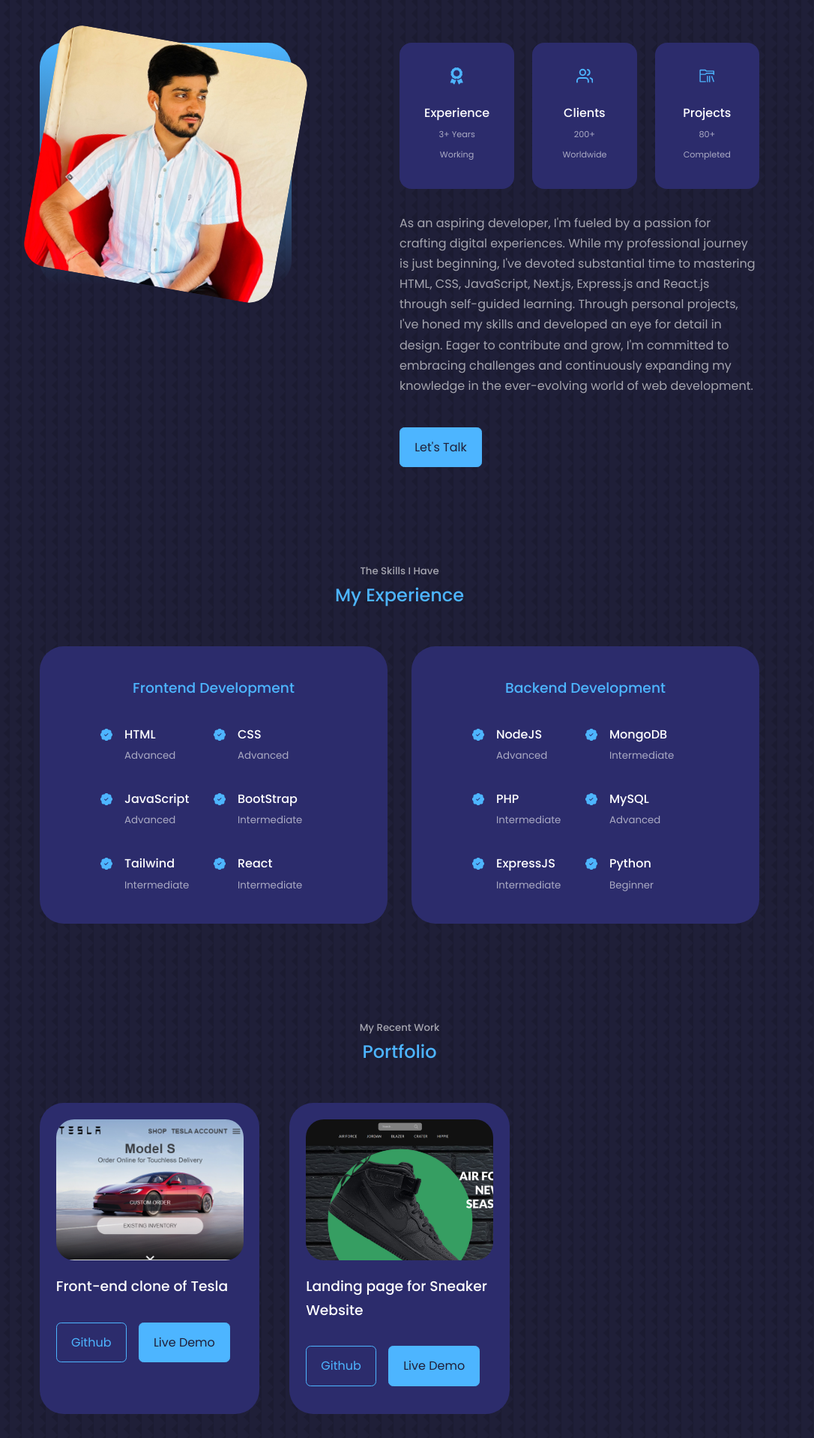
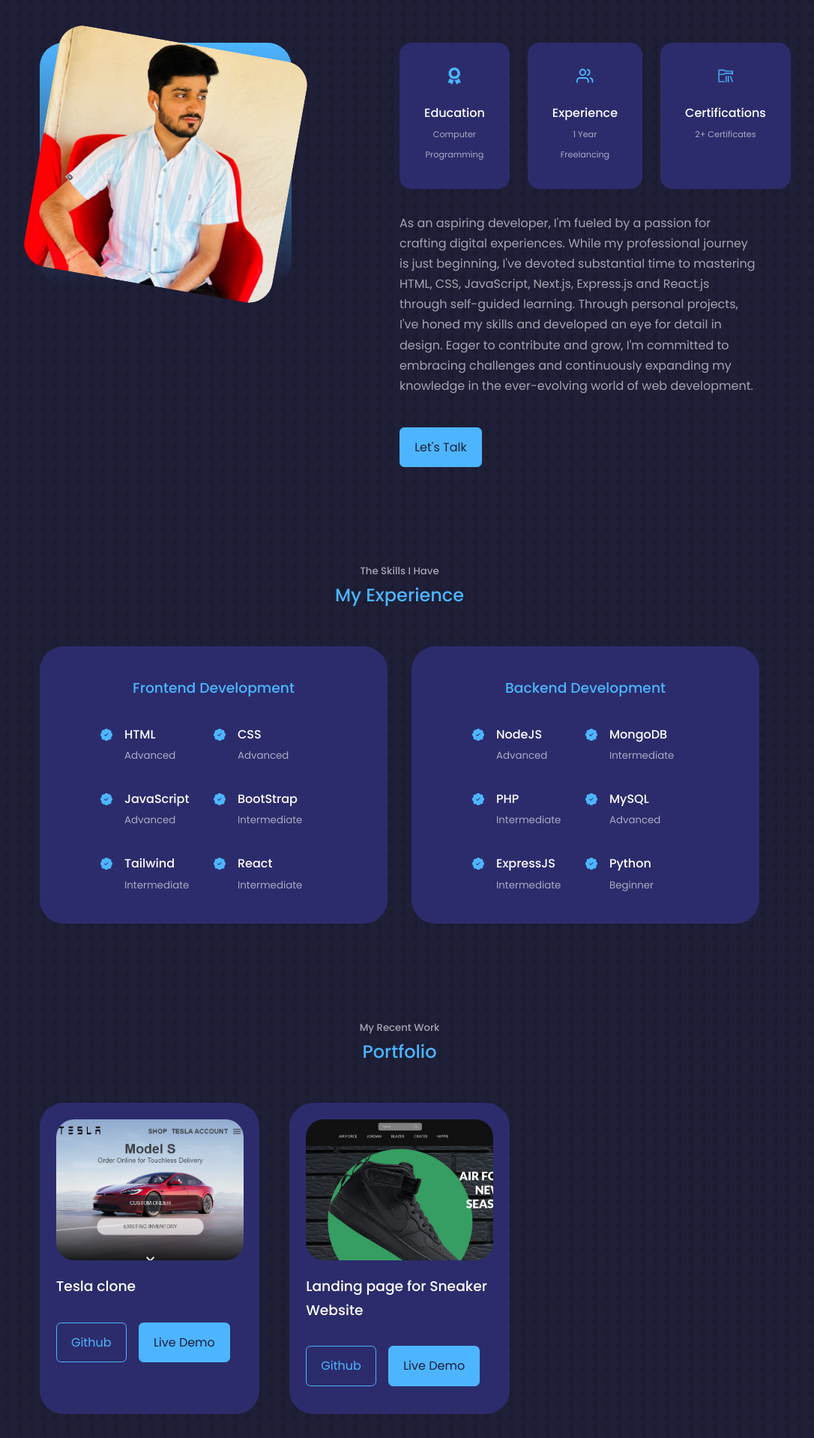
Before and after one commit to Viren-45/viren-portfolio, a React (Create React App) app: page / in a window 1280 px wide. Shown: the part 982-2900 px from the top of the page at 75% size, without its empty margins (107-1193 px from the left). Built offline with nearby package versions, Linux system fonts and the light colour scheme.

Commit message:
first commit

```diff
--- a/package.json
+++ b/package.json
@@ -1,4 +1,5 @@
 {
+  "homepage": "https://Viren-45.github.io/viren-portfolio",
   "name": "viren-portfolio-website",
   "version": "0.1.0",
   "private": true,
@@ -12,6 +13,8 @@
     "web-vitals": "^2.1.4"
   },
   "scripts": {
+    "predeploy": "npm start build",
+    "deploy": "gh-pages -d build",
     "start": "react-scripts start",
     "build": "react-scripts build",
     "test": "react-scripts test",
@@ -34,5 +37,8 @@
       "last 1 firefox version",
       "last 1 safari version"
     ]
+  },
+  "devDependencies": {
+    "gh-pages": "^6.0.0"
   }
 }
--- a/src/components/about/About.jsx
+++ b/src/components/about/About.jsx
@@ -21,20 +21,20 @@ const About = () => {
           <div className="about_cards">
             <article className="about_card">
               <FaAward className="about_icon"/>
-              <h5>Experience</h5>
-              <small>3+ Years Working</small>
+              <h5>Education</h5>
+              <small>Computer Programming</small>
             </article>
 
             <article className="about_card">
               <FiUsers className="about_icon"/>
-              <h5>Clients</h5>
-              <small>200+ Worldwide</small>
+              <h5>Experience</h5>
+              <small>1 Year Freelancing</small>
             </article>
 
             <article className="about_card">
               <VscFolderLibrary className="about_icon"/>
-              <h5>Projects</h5>
-              <small>80+ Completed</small>
+              <h5>Certifications</h5>
+              <small>2+ Certificates</small>
             </article>
           </div>
 
--- a/src/components/contact/Contact.jsx
+++ b/src/components/contact/Contact.jsx
@@ -39,7 +39,7 @@ const Contact = () => {
             <BsWhatsapp className="contact-option-icon" />
             <h4>WhatsApp</h4>
             <h5>+123456789</h5>
-            <a href="https://api.whatsapp.com/send?phone=+16478782051" target="_blank">Send a message</a>
+            <a href="https://api.whatsapp.com/send?phone=16478782051" target="_blank">Send a message</a>
           </article>
         </div>
 
--- a/src/components/portfolio/projects.js
+++ b/src/components/portfolio/projects.js
@@ -5,15 +5,15 @@ const projects = [
   {
     id: 1,
     image: IMG1,
-    title: "Front-end clone of Tesla",
-    github: "https://github.com/Viren-45/sneaker",
-    demo: "https://viren-45.github.io/sneaker/"
+    title: "Tesla clone",
+    github: "https://github.com/Viren-45/tesla-clone.git",
+    demo: "https://viren-45.github.io/tesla-clone/"
   },
   {
     id: 2,
     image: IMG2,
     title: "Landing page for Sneaker Website",
-    github: "https://github.com/Viren-45/sneaker",
+    github: "https://github.com/Viren-45/sneaker.git",
     demo: "https://viren-45.github.io/sneaker/"
   }
 ]
```
Also changed, not shown: src/assets/tesla-clone.PNG, 1 other file (tests, documents, lock files or other folders).
